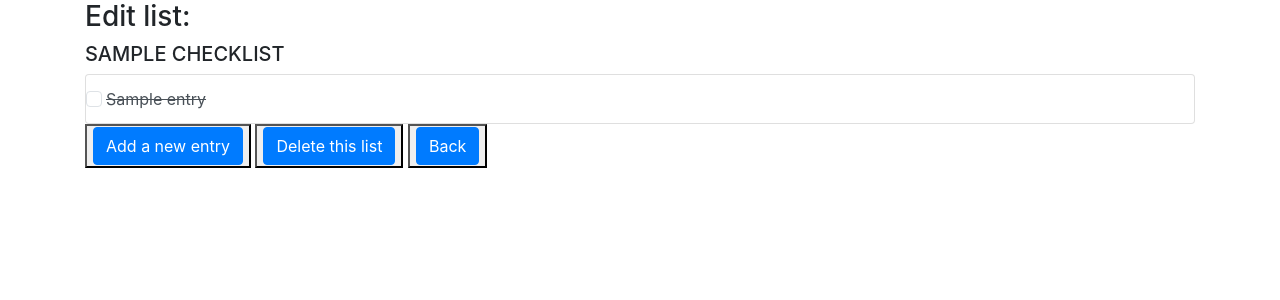
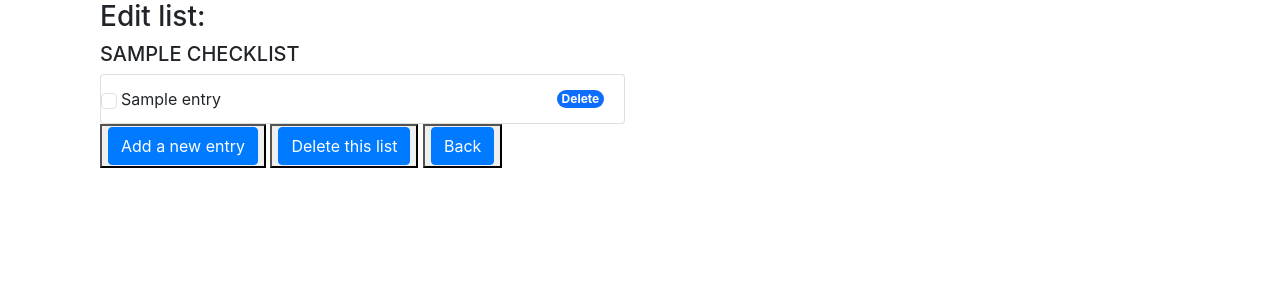
Before and after one commit to jake-bestland/django-todo-app, a Django app: a page that uses checklist/templates/checklist/checklist.html in a window 1280 px wide. Shown: the part 90-390 px from the top of the page. Run offline with Django 5.2, Linux system fonts and the light colour scheme; a user stored in the database is signed in; tables that the repository leaves empty hold one stand-in row (values such as "Sample post"); some libraries are stand-ins or nearby versions.

Commit message:
Added 'count' badge to list of checklists.  Added delete button to entries of a checklist. removed 'mark complete', text decoration.

```diff
--- a/checklist/templates/checklist/checklist.html
+++ b/checklist/templates/checklist/checklist.html
@@ -4,24 +4,18 @@
 {% block content %}
 
 <div>
-    <div>
+    <div class="col-6">
         <div>
             <h3>Edit list:</h3>
             <h5>{{ checklist.title | upper }}</h5>
         </div>
         <ul class="list-group">
             {% for entry in object_list %}
-                {% if entry.completed %}
-                    <a href='{% url "mark_incomplete" user.username entry.id %}' class="list-group-item list-group-item-action">
-                        <input class="form-check-input me-1" type="checkbox" value="" id="{{ entry.name }}">
-                        <label class="form-check-label" style="text-decoration: line-through" for="{{ entry.name}}">{{ entry.name }}</label>
-                    </a>
-                {% else %}
-                    <a href='{% url "mark_complete" user.username entry.id %}' class="list-group-item list-group-item-action">
-                        <input class="form-check-input me-1" type="checkbox" value="" id="{{ entry.name }}">
-                        <label class="form-check-label" for="{{ entry.name}}">{{ entry.name }}</label>
-                    </a>
-                {% endif %}
+            <li class="list-group-item d-flex justify-content-between align-items-center">
+                <input class="form-check-input" type="checkbox" value="" id="{{ entry.name }}">
+                <label class="form-check-label" for="{{ entry.name}}">{{ entry.name }}</label>
+                <a href="{% url 'entry-delete' user.username checklist.slug entry.id %}" class="badge text-bg-primary rounded-pill">Delete</a>
+            </li>
             {% empty %}
             <p>There are no entries in this list.</p>
             {% endfor %}
```
Also changed, not shown: checklist/templates/checklist/user_checklist_index.html (+16 -9 lines).
